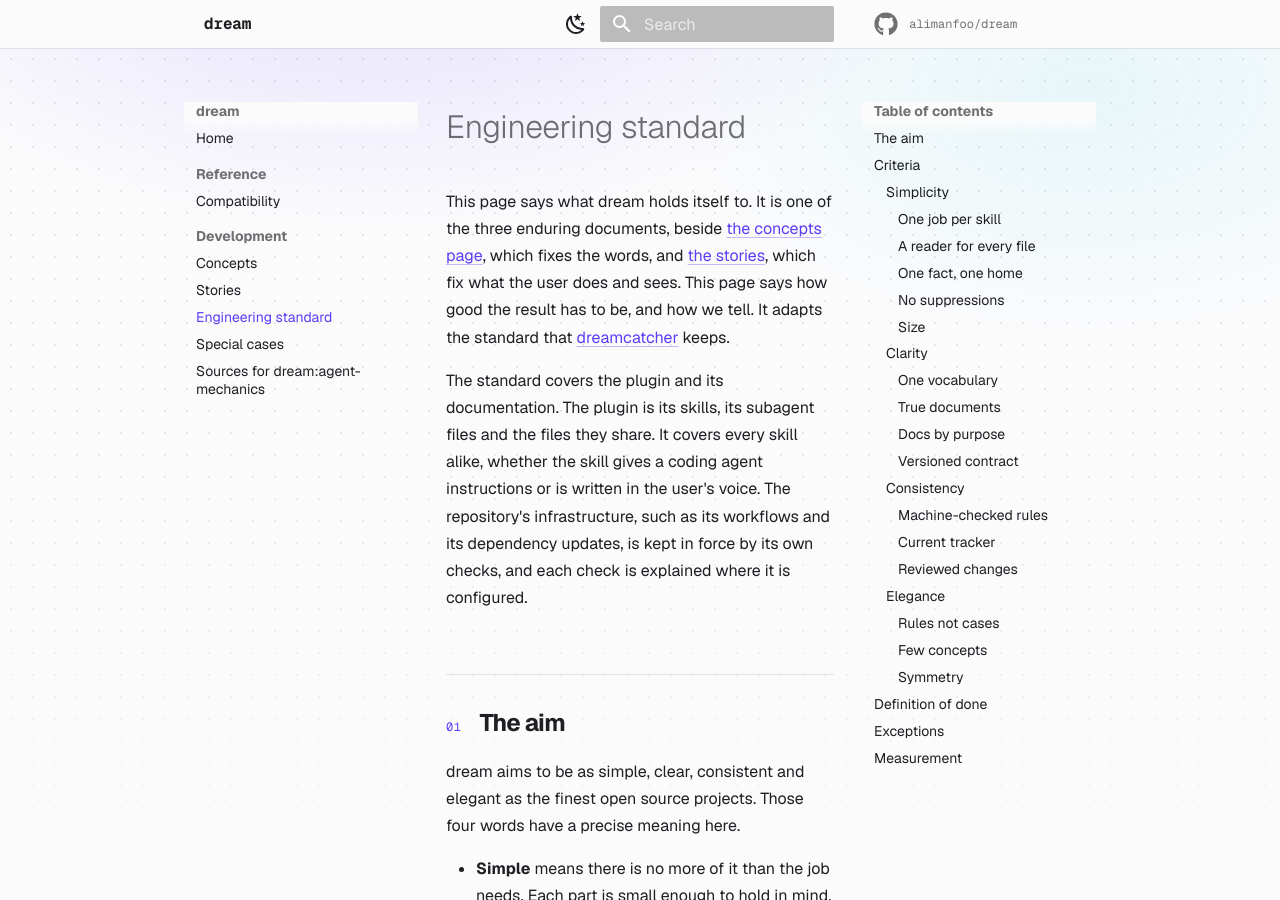
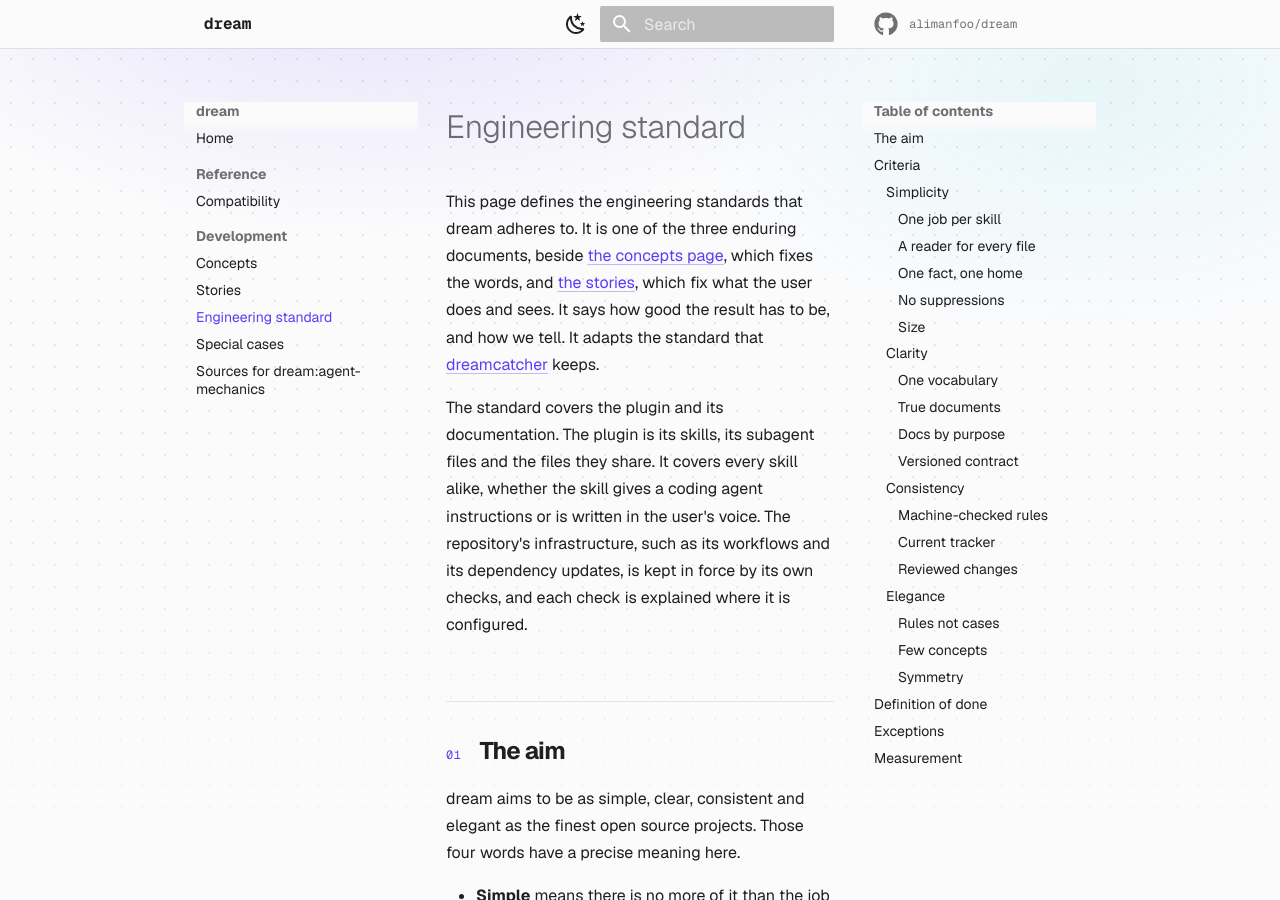
Before and after one commit to alimanfoo/dream, an MkDocs documentation site: the page built from docs/standard.md, in a window 1280 px wide and 900 px high. Built offline with MkDocs 1.6.1 and Material for MkDocs 9.7.7, drawn with Linux system fonts in a browser that asks for light colours; comment, search, counter and statistics services are not loaded.

Commit message:
Open the standard by saying what it defines
Co-Authored-By: Claude Opus 5.5 <noreply@anthropic.com>
Claude-Session: https://claude.ai/code/session_01SAXrSgSFpzVUmsptnQraL8

```diff
--- a/docs/standard.md
+++ b/docs/standard.md
@@ -1,9 +1,10 @@
 # Engineering standard
 
-This page says what dream holds itself to. It is one of the three enduring
-documents, beside [the concepts page](concepts.md), which fixes the words, and
-[the stories](stories.md), which fix what the user does and sees. This page says
-how good the result has to be, and how we tell. It adapts the standard that
+This page defines the engineering standards that dream adheres to. It is one of
+the three enduring documents, beside [the concepts page](concepts.md), which
+fixes the words, and [the stories](stories.md), which fix what the user does and
+sees. It says how good the result has to be, and how we tell. It adapts the
+standard that
 [dreamcatcher](https://github.com/alimanfoo/dreamcatcher/blob/main/docs/standard.md)
 keeps.
 
```
